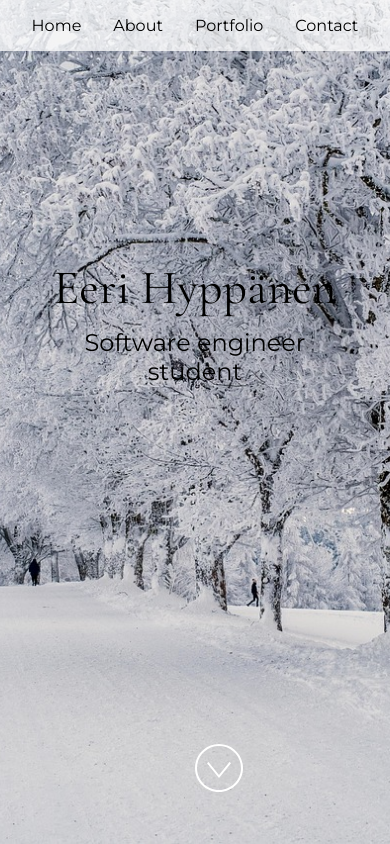
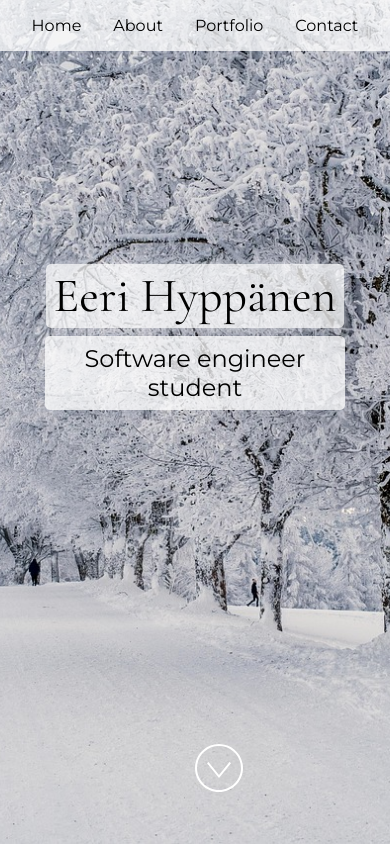
Before and after one commit to eerihyppanen/codespaces-portfolio, a React (Vite) app: page / in a window 390 px wide. Built offline with nearby package versions, Linux system fonts and the light colour scheme.

Commit message:
improved text visibility on mobile

```diff
--- a/src/styles.css
+++ b/src/styles.css
@@ -307,3 +307,22 @@ body {
   overflow-x: hidden;
   max-width: 100vw;
 }
+
+/* Improve text visibility on mobile with background */
+@media (max-width: 768px) {
+  section#home h1 {
+    background-color: rgba(255, 255, 255, 0.75); /* Semi-transparent white */
+    padding: 0.5rem;
+    border-radius: 5px;
+    display: inline-block;
+    margin-bottom: 0.5rem;
+    box-shadow: 0 0 10px rgba(255, 255, 255, 0.5); /* Soft glow effect */
+  }
+
+  section#home h2 {
+    background-color: rgba(255, 255, 255, 0.75);
+    padding: 0.5rem;
+    border-radius: 5px;
+    display: inline-block;
+  }
+}
```
